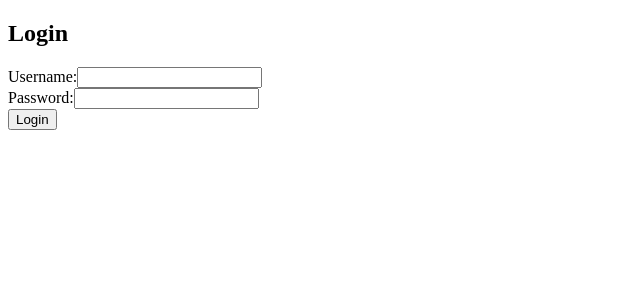
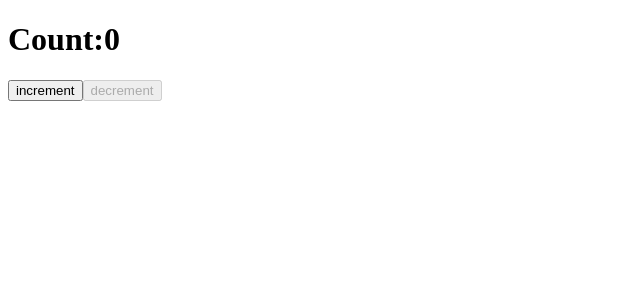
Before and after one commit to koko-ahmed/Dugsiiye-React-Exercises, a React (Vite) app: page / in a window 1280 px wide. Shown: the top 300 px of the page, without its empty margins (0-640 px from the left). Built offline with nearby package versions, Linux system fonts and the light colour scheme.

Commit message:
add exercise 12

```diff
--- a/src/App.jsx
+++ b/src/App.jsx
@@ -1,9 +1,9 @@
-import LoginForm from './Exercises/Exercise11';
+import Counter from './Exercises/Exercise12';
 
 const App = () => {
   return (
     <div>
-      <LoginForm />
+      <Counter />
     </div>
   );
 };
--- /dev/null
+++ b/src/Exercises/Exercise12.jsx
@@ -0,0 +1,21 @@
+import { useState } from "react";
+
+function Counter (){
+    const [count, setCount] = useState(0);
+    const increment = () => setCount(count + 1);
+    const decrement = () => {
+    if (count > 0) setCount(count - 1);
+  };
+      return(
+
+        <div>
+            <h1>Count:{count}</h1>
+        <button onClick={increment} >increment</button>
+        <button onClick={decrement} disabled={count===0}>decrement</button>
+        </div>
+    )
+
+
+    }
+
+    export default Counter;
```
